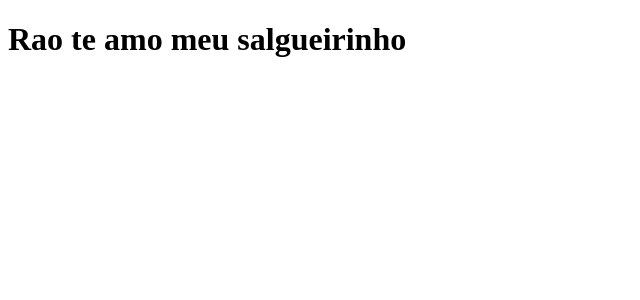
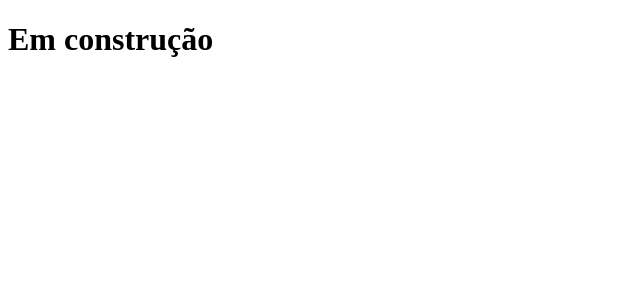
Before and after one commit to BrunaSpaniol/clone-tabnews, a Next.js app: page / in a window 1280 px wide. Shown: the top 300 px of the page, without its empty margins (0-640 px from the left). Built offline with nearby package versions, Linux system fonts and the light colour scheme.

Commit message:
adiciona título em construção

```diff
--- a/pages/index.js
+++ b/pages/index.js
@@ -1,5 +1,5 @@
 function Home() {
-  return <h1>Rao te amo meu salgueirinho</h1>;
+  return <h1>Em construção</h1>;
 }
 
 export default Home;
```
